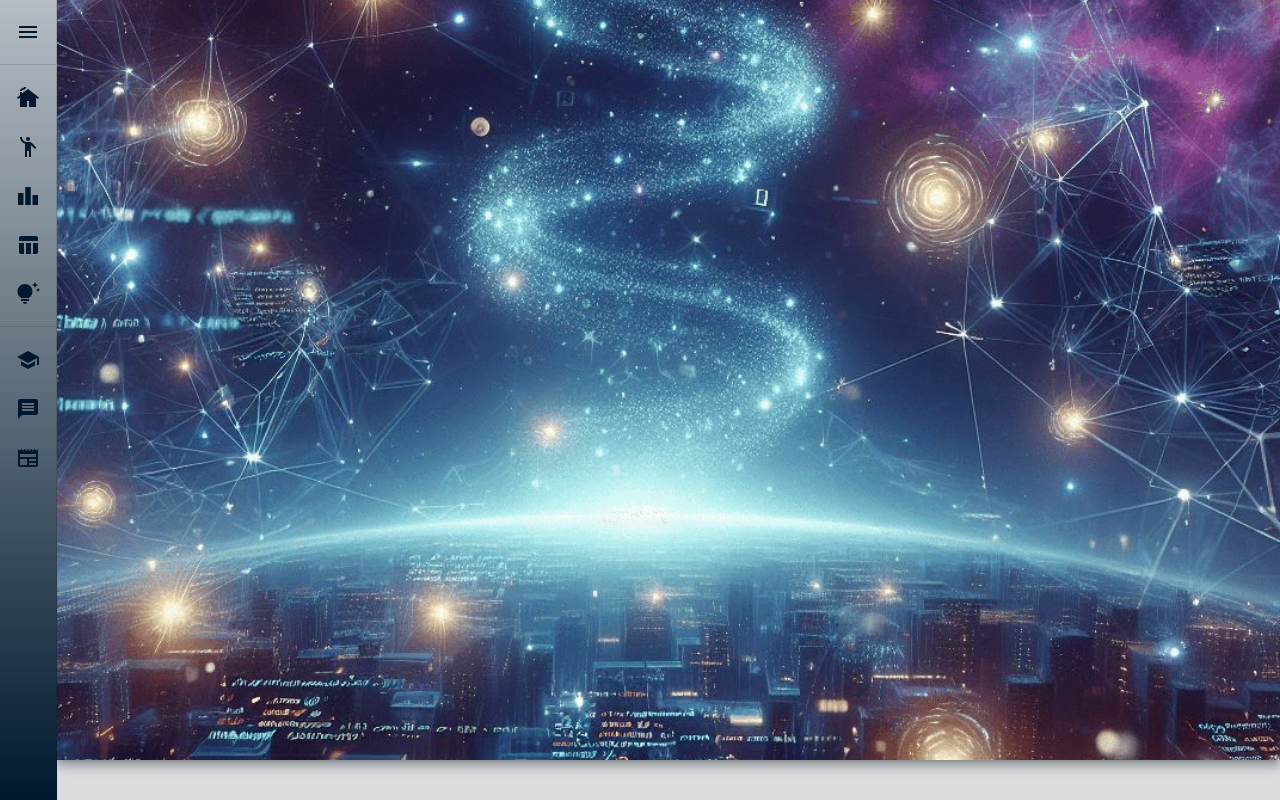
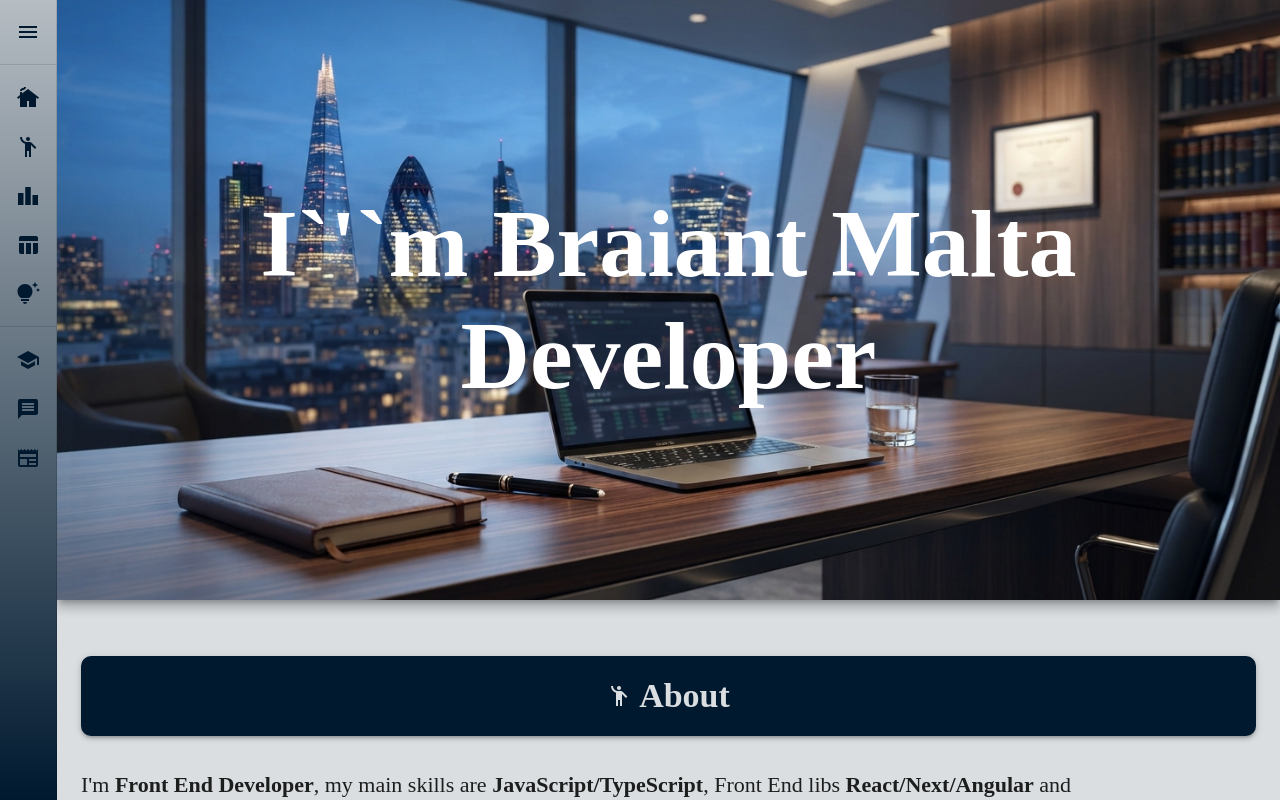
Before and after one commit to mrbraiant/new-portfolio, a Next.js app: page / in a window 1280 px wide. Shown: the top 800 px of the page. Built offline with nearby package versions, Linux system fonts and the light colour scheme; a web font is replaced by a local one.

Commit message:
improving main banner

```diff
--- a/src/app/components/drawer/index.tsx
+++ b/src/app/components/drawer/index.tsx
@@ -71,7 +71,7 @@ export const MiniDrawer = ({
             variant="elevation"
             style={{
               width: '100%',
-              height: '95vh',
+              height: isMobileVersion ? '40vh' : '75vh',
               objectFit: 'cover',
               zIndex: 1,
             }}
--- a/src/app/components/layout/images/mainImage/index.tsx
+++ b/src/app/components/layout/images/mainImage/index.tsx
@@ -1,33 +1,48 @@
-import { useMediaQuery, useTheme } from '@mui/material';
-import Image from 'next/image';
+import { Text } from '@components/text';
+// import { useMediaQuery, useTheme } from '@mui/material';
+// import Image from 'next/image';
+import { Wrapper } from '../style';
 
 export const MainImage = () => {
-  const theme = useTheme();
+  // const theme = useTheme();
 
-  const isMobileVersion = useMediaQuery(
-    theme.breakpoints.down('sm'),
-  );
+  // const isMobileVersion = useMediaQuery(
+  //   theme.breakpoints.down('sm'),
+  // );
 
   return (
     <>
-      <Image
+      {/* <Image
         alt="main-image"
         id="home"
         priority
-        src={
-          isMobileVersion
-            ? '/images/background-mobile-nf.gif'
-            : '/images/background.gif'
-        }
+        // src={
+        //   isMobileVersion
+        //     ? '/images/background-mobile-nf.gif'
+        //     : '/images/background.gif'
+        // }
+        src={'/images/main-background.webp'}
         // unoptimized={true}
         width={1100}
         height={600}
         style={{
           width: '100%',
-          height: '95vh',
+          height: 'inherit',
           objectFit: 'cover',
         }}
-      />
+      /> */}
+      <Wrapper>
+        <Text
+          type="h1"
+          style={{
+            textAlign: 'center',
+            fontWeight: '800',
+          }}
+          color="white"
+        >
+          I`&apos;`m Braiant Malta <br /> Developer
+        </Text>
+      </Wrapper>
     </>
   );
 };
--- /dev/null
+++ b/src/app/components/layout/images/style.ts
@@ -0,0 +1,13 @@
+import { styled } from '@mui/material';
+
+export const Wrapper = styled('div')({
+  display: 'flex',
+  alignItems: 'center',
+  justifyContent: 'center',
+  backgroundImage: `url('/images/main-background.webp')`,
+  backgroundSize: 'cover',
+  backgroundPosition: 'center',
+  backgroundRepeat: 'no-repeat',
+  width: '100%',
+  height: 'inherit',
+});
--- a/src/pages/_app.tsx
+++ b/src/pages/_app.tsx
@@ -51,7 +51,7 @@ export default function App({
   return (
     <>
       <Head>
-        <title>Braiant Dev</title>
+        <title>Braiant Malta Developer</title>
 
         <meta
           name="description"
@@ -59,7 +59,7 @@ export default function App({
         />
         <meta
           name="keywords"
-          content="Braiant Dev, front-end developer, JavaScript, TypeScript, Next.js, React, Node, HTML, CSS"
+          content="Braiant Malta Developer, front-end developer, web developer, JavaScript, TypeScript, php, Next.js, React, Node, HTML, CSS"
         />
         <meta name="author" content="Braiant Malta" />
         <meta
```
Also changed, not shown: public/images/main-background.webp (added).
